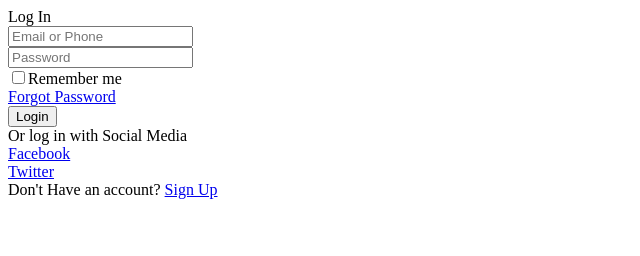
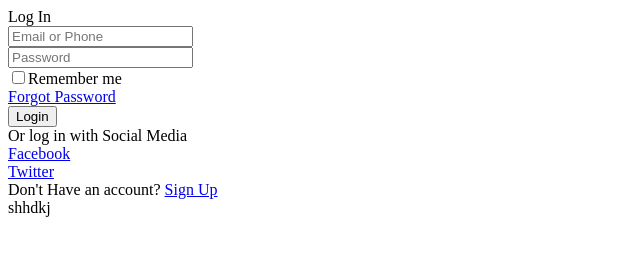
Before and after one commit to Ronel27/hci-practices, a plain HTML site: page index.html in a window 1280 px wide. Shown: the full height of the page, 0-640 px from the left. Drawn offline with Linux system fonts and the light colour scheme.

Commit message:
test commit

```diff
--- a/index.html
+++ b/index.html
@@ -47,6 +47,7 @@
             <div class="signup-link">
                 Don't Have an account? <a href="#">Sign Up</a>
             </div>
+            shhdkj
         </form>
     </div>
 </body>
```
